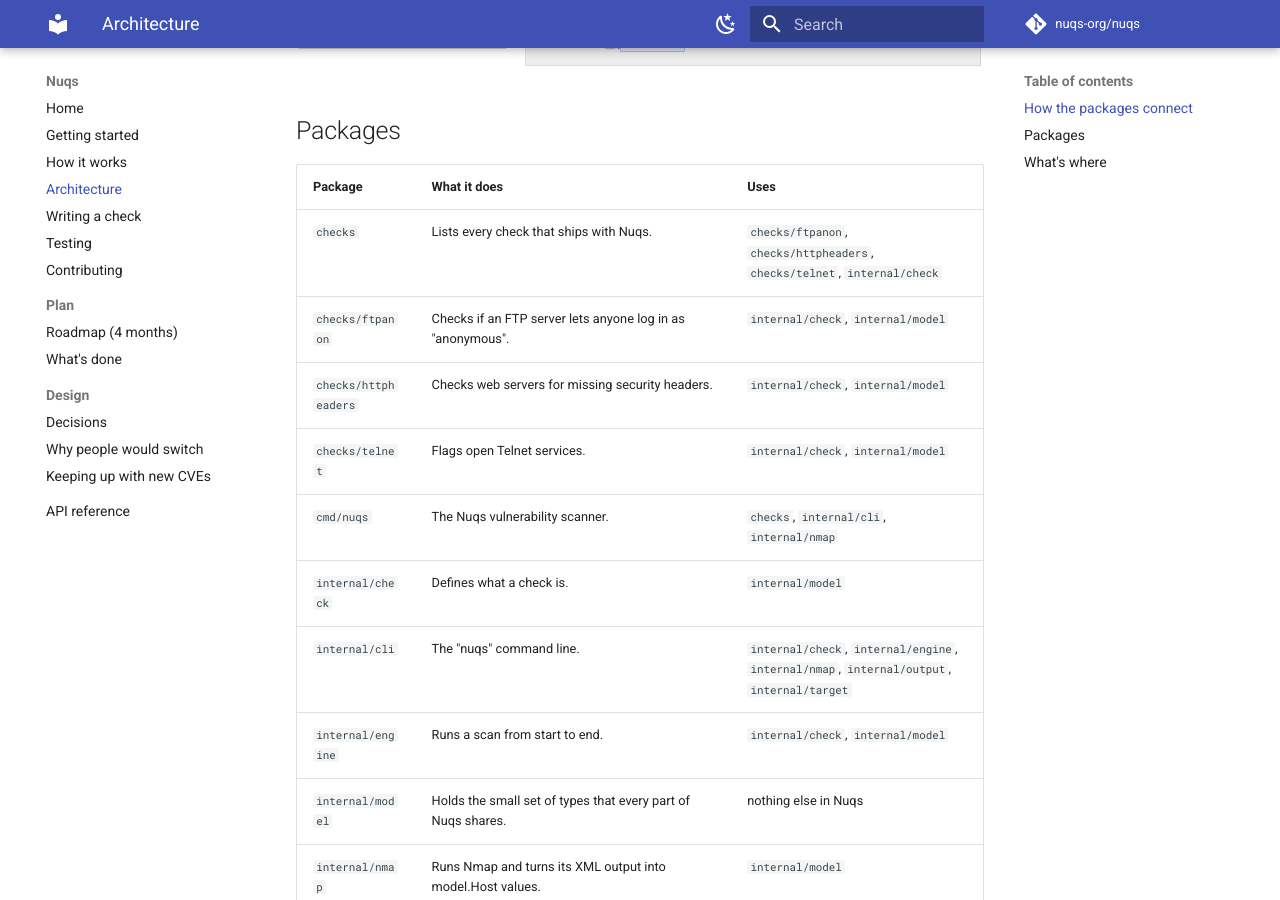
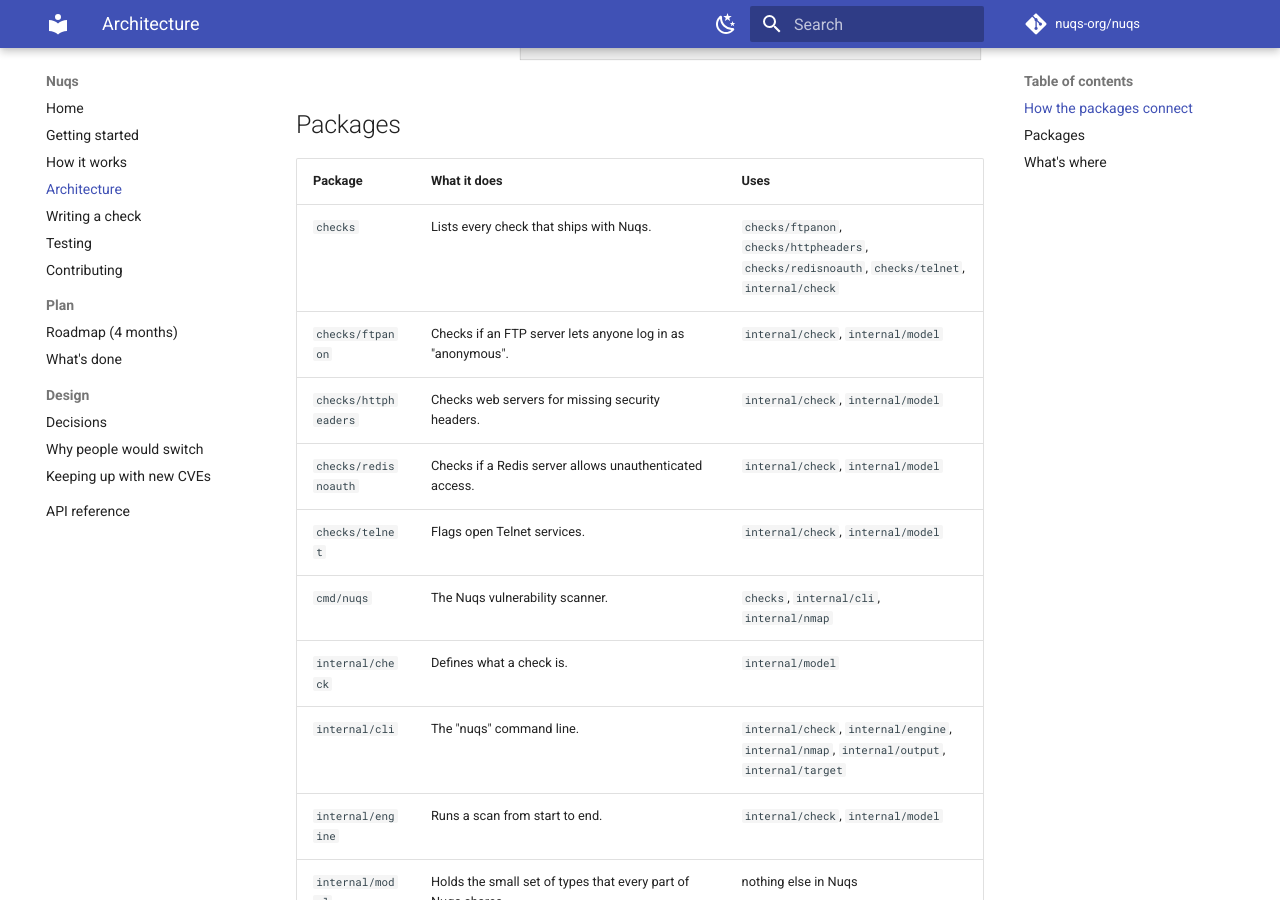
Before and after one commit to 92meharali/nuqs, an MkDocs documentation site: the page built from docs/architecture.md, in a window 1280 px wide and 900 px high, scrolled down 713 px. Built offline with MkDocs 1.6.1 and Material for MkDocs 9.7.7, drawn with Linux system fonts in a browser that asks for light colours; comment, search, counter and statistics services are not loaded.

Commit message:
update architecture diagram

```diff
--- a/docs/architecture.md
+++ b/docs/architecture.md
@@ -11,7 +11,7 @@ An arrow means "uses". For example `internal/cli --> internal/engine` means the
 flowchart LR
   subgraph n_g_checks ["checks"]
     n_checks["checks"]
-    n_checks__["checks/*<br/><small>ftpanon, httpheaders, telnet</small>"]
+    n_checks__["checks/*<br/><small>ftpanon, httpheaders, redisnoauth, telnet</small>"]
   end
   subgraph n_g_cmd ["cmd"]
     n_cmd_nuqs["cmd/nuqs"]
@@ -52,9 +52,10 @@ flowchart LR
 
 | Package | What it does | Uses |
 |---|---|---|
-| `checks` | Lists every check that ships with Nuqs. | `checks/ftpanon`, `checks/httpheaders`, `checks/telnet`, `internal/check` |
+| `checks` | Lists every check that ships with Nuqs. | `checks/ftpanon`, `checks/httpheaders`, `checks/redisnoauth`, `checks/telnet`, `internal/check` |
 | `checks/ftpanon` | Checks if an FTP server lets anyone log in as "anonymous". | `internal/check`, `internal/model` |
 | `checks/httpheaders` | Checks web servers for missing security headers. | `internal/check`, `internal/model` |
+| `checks/redisnoauth` | Checks if a Redis server allows unauthenticated access. | `internal/check`, `internal/model` |
 | `checks/telnet` | Flags open Telnet services. | `internal/check`, `internal/model` |
 | `cmd/nuqs` | The Nuqs vulnerability scanner. | `checks`, `internal/cli`, `internal/nmap` |
 | `internal/check` | Defines what a check is. | `internal/model` |
@@ -96,6 +97,12 @@ Every file in the repo, as git sees it, except the `docs/` and `test/` folders.
 <ul>
 <li><code>httpheaders.go</code></li>
 <li><code>httpheaders_test.go</code> <span class="note">Tests the web headers check against local test servers.</span></li>
+</ul>
+</details></li>
+<li><details><summary><code>redisnoauth/</code> <span class="note">Checks if a Redis server allows unauthenticated access.</span></summary>
+<ul>
+<li><code>redisnoauth.go</code></li>
+<li><code>redisnoauth_test.go</code> <span class="note">Tests the Redis unauthenticated access check against fake Redis servers.</span></li>
 </ul>
 </details></li>
 <li><details><summary><code>telnet/</code> <span class="note">Flags open Telnet services.</span></summary>
```
